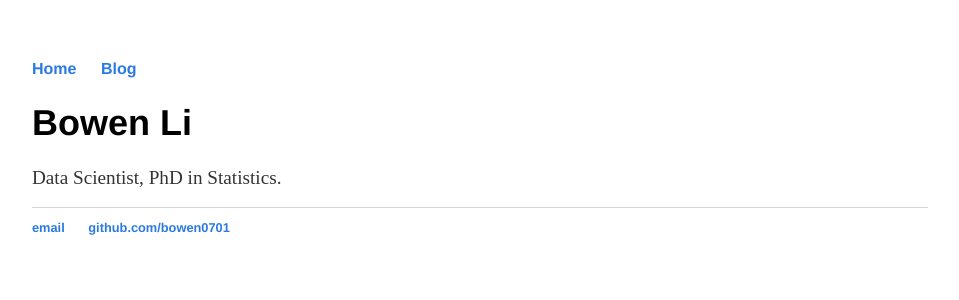
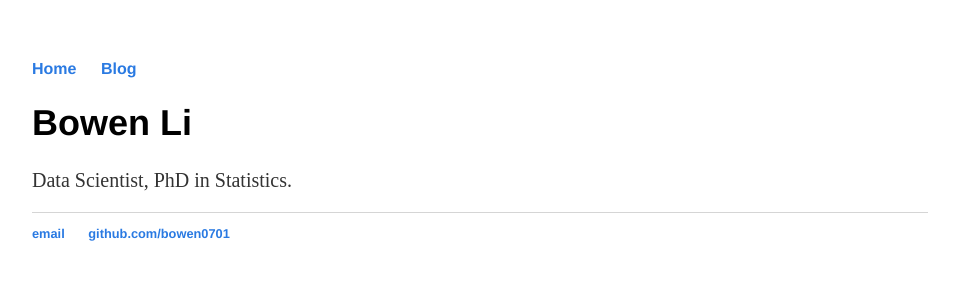
Before and after one commit to bowen0701/bowen0701.github.io, a Jekyll site: the page built from index.html, in a window 1280 px wide. Shown: the top 300 px of the page, without its empty margins (160-1119 px from the left). Built offline with Jekyll 4.4.1, drawn with Linux system fonts in a browser that asks for light colours.

Commit message:
Revise font size

```diff
--- a/css/main.css
+++ b/css/main.css
@@ -20,8 +20,8 @@ h1 {
     font-family:'Helvetica', 'Arial', 'Sans-Serif';
 }
 p {
-    font-size: 1.2em;
-    line-height: 1em;
+    font-size: 1.25em;
+    line-height: 1.2em;
     color: #333;
 }
 footer {
```
